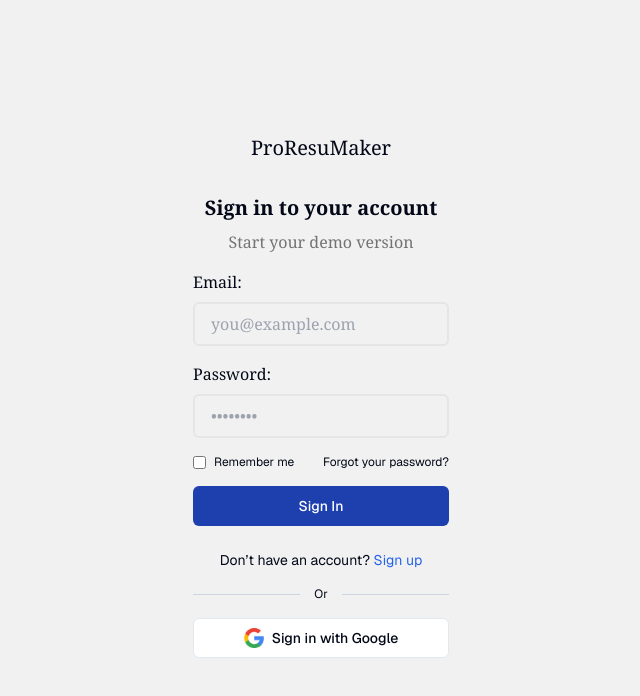
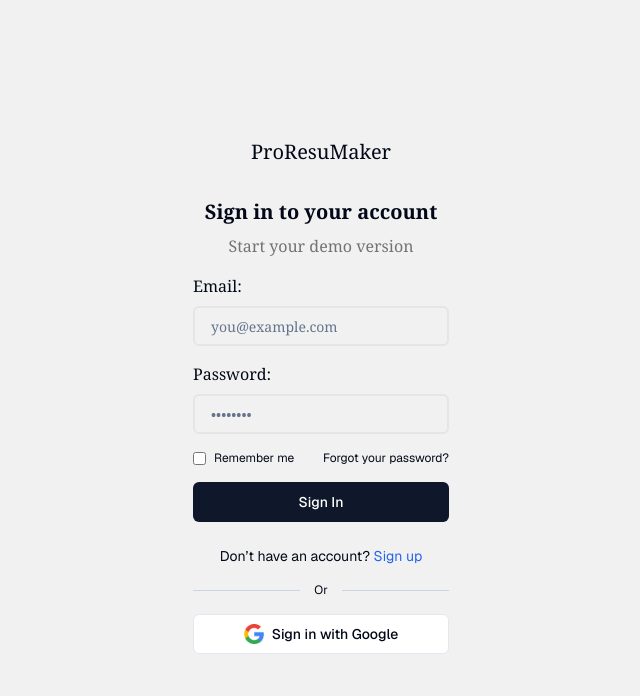
Before and after one commit to yachaoxiong/proResuMaker, a Next.js app: page /login in a window 1280 px wide. Shown: the top 696 px of the page, without its empty margins (319-959 px from the left). Built offline with nearby package versions, Linux system fonts and the light colour scheme; no server answers.

Commit message:
fix layout issue

```diff
--- a/app/components/common/MyButton.tsx
+++ /dev/null
@@ -1,21 +0,0 @@
-import { Button } from '@/components/ui/button';
-import { ButtonProps } from '@/types'
-import React from 'react'
-
-export default function MyButton(props: ButtonProps) {
-  const { title, image, bgColor, onClick } = props;
-  return (
-    <Button
-      className={`${bgColor?bgColor:'bg-blue-800'} text-white rounded-md px-4 py-2 mb-2`}
-      onClick={onClick}
-    >
-      <div className='flex flex-row items-center gap-2'>
-        <div>
-
-        </div>
-        <div>{title}</div>
-      </div>
-
-    </Button>
-  )
-}
--- a/app/components/common/Input.tsx
+++ b/app/components/common/MyInput.tsx
@@ -1,14 +1,15 @@
 import React from 'react';
 import { InputProps } from '@/types/index';
+import { Input } from "@/components/ui/input"
 
-export default function Input(props: InputProps) {
-  const { title, type, placeHolder, required, width, onChange } = props;
+export default function MyInput(props: InputProps) {
+  const { title, width, onChange } = props;
   return (
     <div className={`flex flex-col gap-2 font-serif ${width ? width : ''}`}>
-      <label htmlFor={type} className="text-md">
+      <label htmlFor={props.type} className="text-md">
         {title}
       </label>
-      <input
+      <Input
         className='
           rounded-md
           px-4
@@ -17,10 +18,7 @@
           border-neutral-200
           border-2
         '
-        type={type?type:'text'}
-        name={type}
-        placeholder={placeHolder}
-        required={required}
+        {...props}
         onChange={(e) => onChange?.(e.target.value)}
       />
     </div>
--- a/app/login/page.tsx
+++ b/app/login/page.tsx
@@ -6,7 +6,7 @@
 import { createClient } from '@/utils/supabase/client'
 import { Button } from '@/components/ui/button'
 import { useAppDispatch } from './../../redux/hooks'
-import Input from '@/app/components/common/Input';
+import MyInput from '@/app/components/common/MyInput';
 import { login } from '@/redux/slices/authSlice'
 import Title from '../components/common/Title'
 import Checkbox from '../components/common/Checkbox'
@@ -57,13 +57,13 @@
           />
         </div>
         {/* input fields */}
-        <Input
+        <MyInput
           title='Email:'
           placeHolder='you@example.com'
           required={true}
           onChange={(value) => setEmail(value)}
         />
-        <Input
+        <MyInput
           title='Password:'
           type='password'
           placeHolder='••••••••'
@@ -75,7 +75,7 @@
           <div className='text-xs'>Forgot your password?</div>
         </div>
         <Button
-          className='bg-blue-800 text-white rounded-md px-4 py-2 mb-2'
+          className='text-white rounded-md px-4 py-2 mb-2'
           onClick={signIn}
         >
           Sign In
@@ -92,7 +92,13 @@
           variant="outline"
           className='rounded-md px-4 py-2 mb-2'
         >
-            <Image src="/images/googleIcon.png" alt="googleIcon" width={20} height={20} className='mr-2'/>
+            <Image
+              className='mr-2'
+              src="/images/googleIcon.png"
+              alt="googleIcon"
+              width={20}
+              height={20}
+            />
             Sign in with Google
         </Button>
         {/* error messages */}
--- a/app/signup/page.tsx
+++ b/app/signup/page.tsx
@@ -4,7 +4,7 @@
 import { redirect } from 'next/navigation'
 import { Button } from '@/components/ui/button'
 import Title from '../components/common/Title'
-import Input from '../components/common/Input'
+import Input from '../components/common/MyInput'
 
 export default function Signup({
   searchParams,
```
